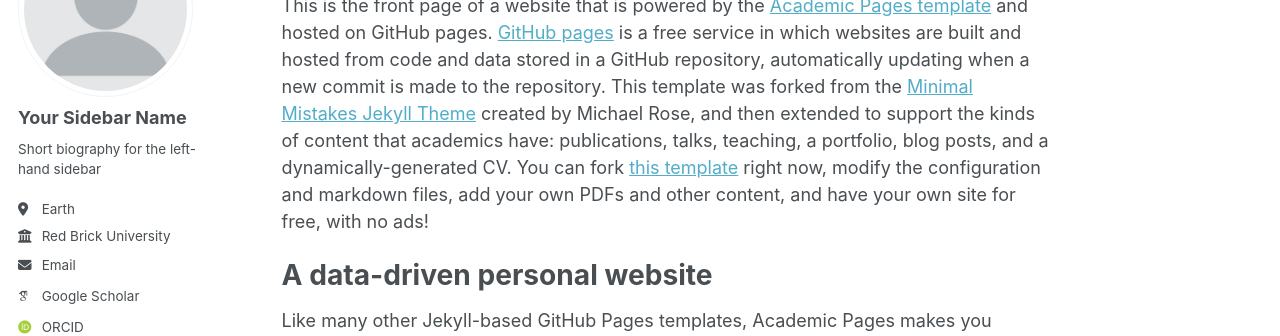
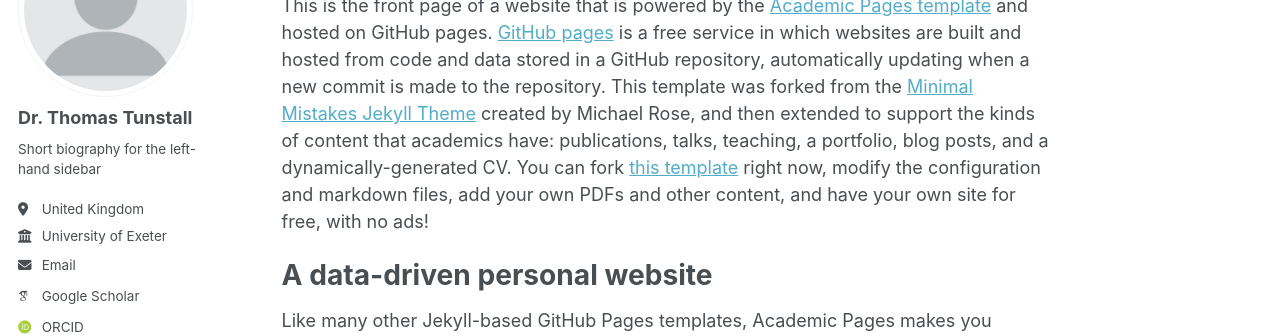
Before and after one commit to ThomasTunstall/ThomasTunstall, a Jekyll site: the page built from _pages/about.md, in a window 1280 px wide. Shown: the part 177-513 px from the top of the page. Built offline with Jekyll 4.4.1, drawn with Linux system fonts in a browser that asks for light colours; some web fonts are replaced.

Commit message:
Update _config.yml

```diff
--- a/_config.yml
+++ b/_config.yml
@@ -12,8 +12,8 @@ site_theme               : "default"
 title                    : "Dr Thomas Tunstall"
 title_separator          : "-"
 name                     : &name "Thomas Tunstall"
-description              : &description "A guy"
-url                      : https://thomastunstall.github.io # the base hostname & protocol for your site e.g. "https://[your GitHub username].github.io" or if you already have some other page hosted on Github then use "https://[your GitHub username].github.io/[Your Repo Name]"
+description              : &description "Postdoctoral research fellow at the University of Exeter."
+url                      : https://ThomasTunstall.github.io # the base hostname & protocol for your site e.g. "https://[your GitHub username].github.io" or if you already have some other page hosted on Github then use "https://[your GitHub username].github.io/[Your Repo Name]"
 baseurl                  : "" # the subpath of your site, e.g. "/blog"
 repository               : "ThomasTunstall.github.io"
 
@@ -23,11 +23,11 @@ repository               : "ThomasTunstall.github.io"
 author:
   # Biographic information
   avatar           : "profile.png"
-  name             : "Your Sidebar Name"
+  name             : "Dr. Thomas Tunstall"
   pronouns         : # example: "she/her"
   bio              : "Short biography for the left-hand sidebar"
-  location         : "Earth"
-  employer         : "Red Brick University"
+  location         : "United Kingdom"
+  employer         : "University of Exeter"
   uri              : # URL
   email            : "none@example.org"
 
@@ -46,7 +46,7 @@ author:
   bitbucket        : # Username - Update with your username on the site
   codepen          : # Username
   dribbble         : # Username
-  github           : "academicpages"
+  github           : "ThomasTunstall"
   kaggle           : # Username
   stackoverflow    : # User number or user number and name (i.e., use "1" or "1/jeff-atwood")
 
```
